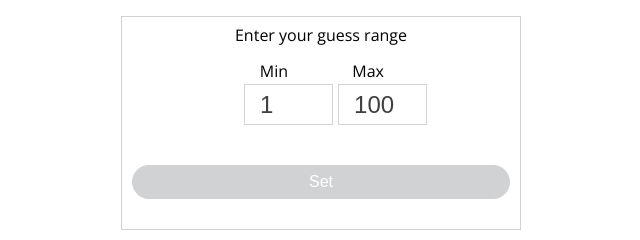
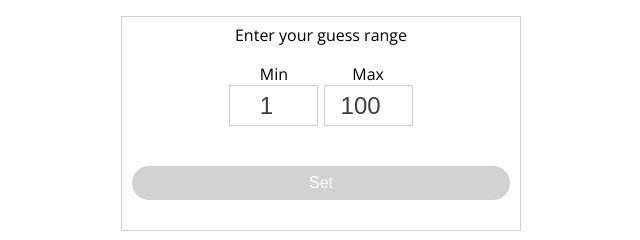
Before and after one commit to esayler/Number-Guesser, a plain HTML site: page index.html in a window 1280 px wide. Shown: the part 369-609 px from the top of the page, 319-959 px from the left. Drawn offline with nearby package versions, Linux system fonts and the light colour scheme.

Commit message:
adjust min-max box and label alignment

```diff
--- a/css/main.css
+++ b/css/main.css
@@ -51,11 +51,6 @@ input {
   margin: 25px 0;
 }
 
-/*.minmax-box {
-  position: relative;
-}*/
-
-
 .minmax {
   width: 60px;
   display: inline-block;
@@ -63,13 +58,12 @@ input {
 }
 
 .minmax input {
-  /*position: relative;*/
-  /*margin: auto;*/
-  padding-left: 15px;
+  margin: 0 -20px;
+  text-align: center;
 }
 
 .minmax h4 {
-  margin-bottom: 5px;
+  margin: 3px 0;
 }
 
 .minmax-button {
```
